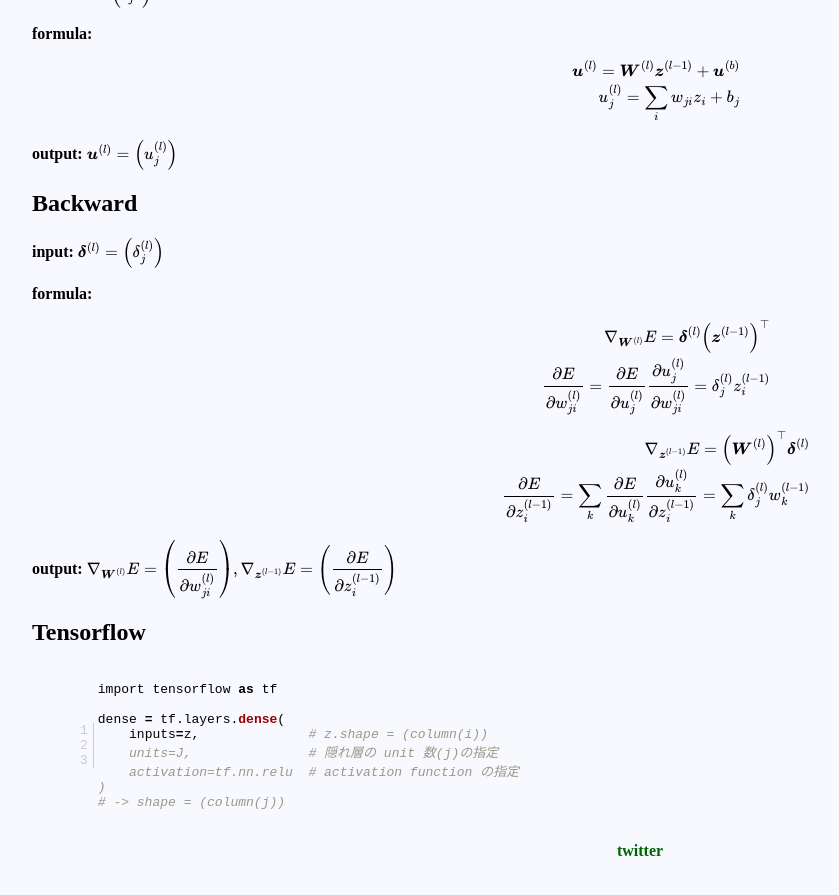
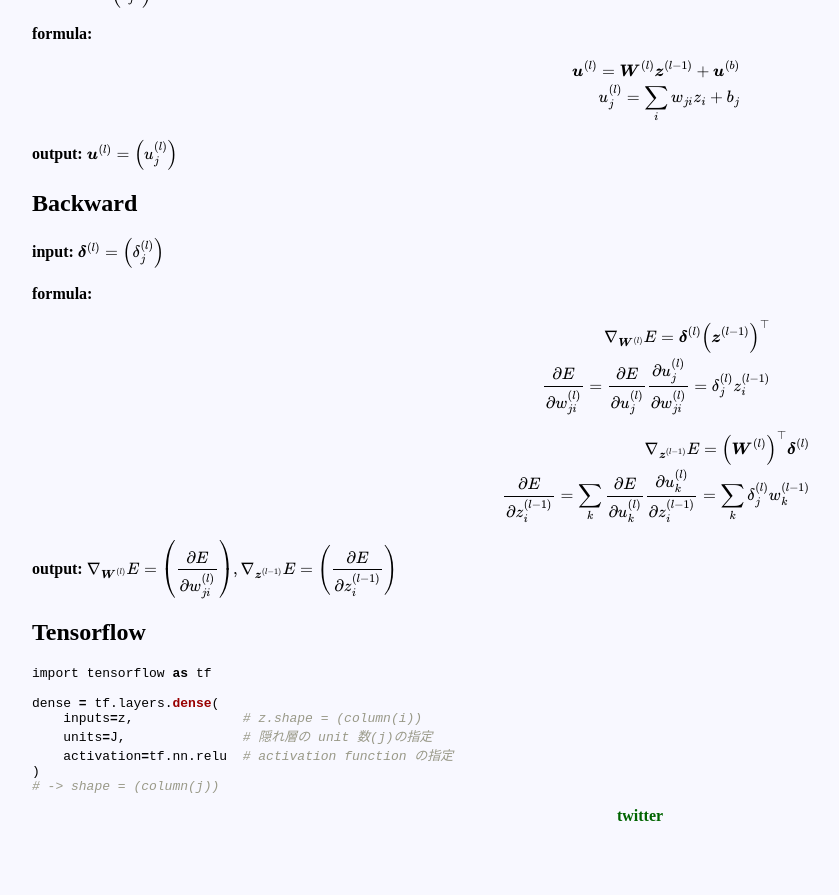
Before and after one commit to HUITCLUB/HUITCLUB.github.io, a Jekyll site: the page built from _posts/2018-03-02-DenseLayer.md, in a window 1280 px wide and 900 px high, scrolled down 883 px. Shown: the top 895 px of the window, without its empty margins (0-839 px from the left). Built offline with Jekyll 4.4.1, drawn with Linux system fonts in a browser that asks for light colours; formulas are drawn with MathJax 3; after the commit the page ends 1748 px from its top, so only the background shows below that.

Commit message:
make dense

````diff
--- a/_posts/2018-03-02-DenseLayer.md
+++ b/_posts/2018-03-02-DenseLayer.md
@@ -58,7 +58,7 @@ $$
 
 ## Tensorflow
 
-{% highlight python linenos%}
+```python
 import tensorflow as tf
 
 dense = tf.layers.dense(
@@ -67,4 +67,4 @@ dense = tf.layers.dense(
     activation=tf.nn.relu  # activation function の指定
 )
 # -> shape = (column(j))
-{% endhighlight %}
+```
````
